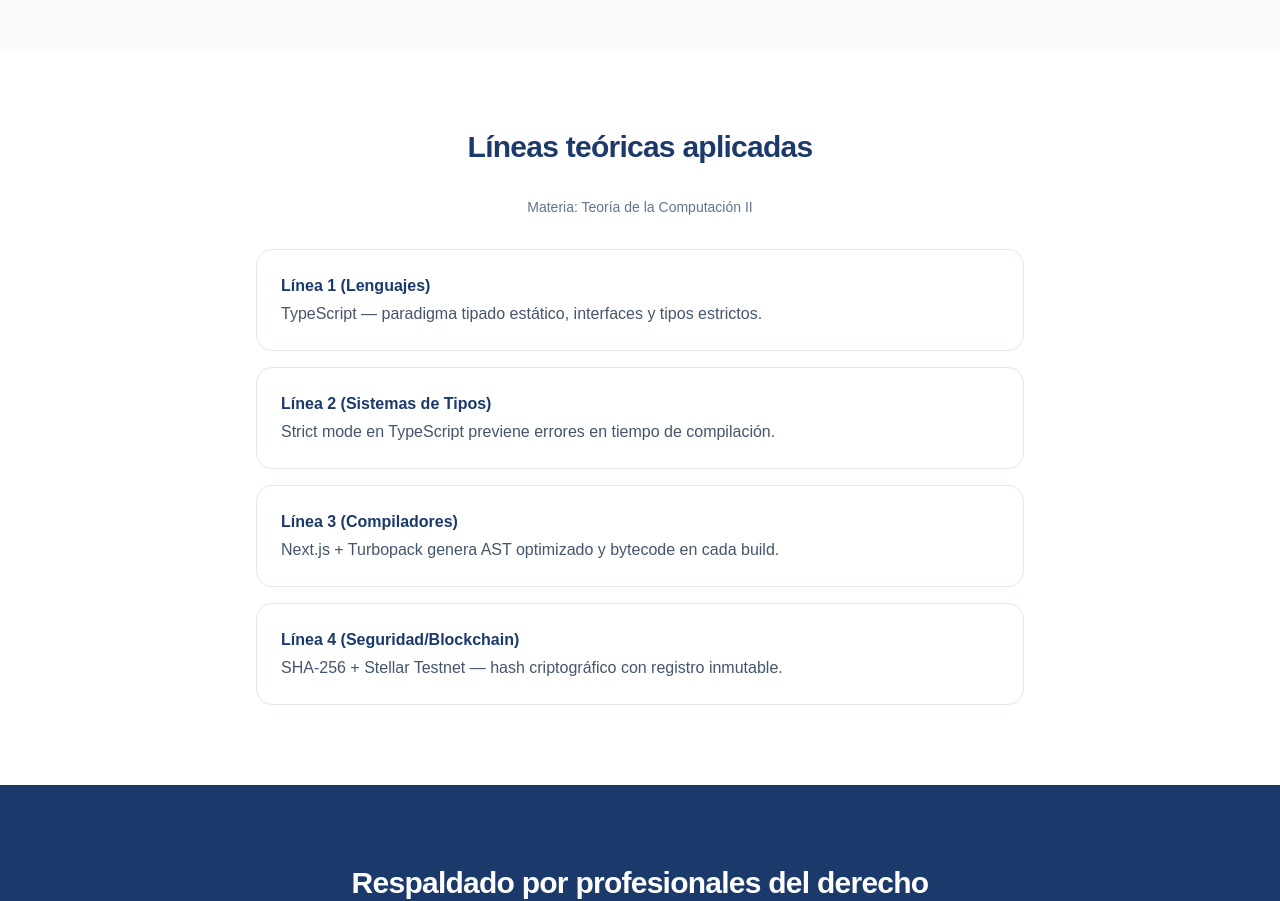
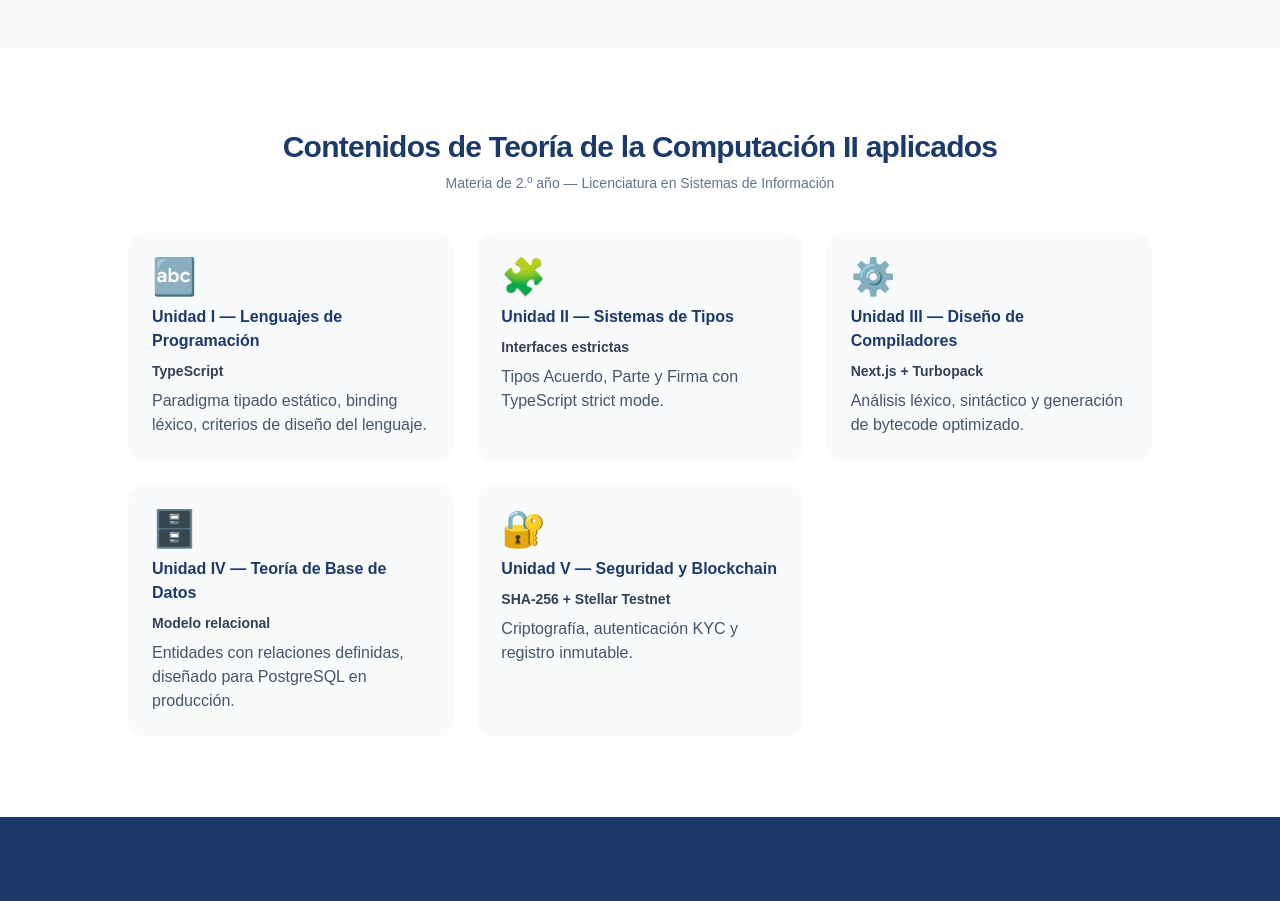
Before and after one commit to mgsen/allgree, a Next.js app: page /about in a window 1280 px wide. Shown: the part 1740-2641 px from the top of the page. Built offline with nearby package versions, Linux system fonts and the light colour scheme.

Commit message:
feat: /about — 5 unidades de Teoría de la Computación II actualizadas

```diff
--- a/src/app/about/page.tsx
+++ b/src/app/about/page.tsx
@@ -99,20 +99,26 @@ export default function About() {
 
         {/* Fundamento académico */}
         <section className="px-6 py-20">
-          <div className="mx-auto flex max-w-3xl flex-col gap-8">
-            <h2 className="text-center text-3xl font-bold tracking-tight text-[#1B3A6B]">
-              Líneas teóricas aplicadas
-            </h2>
-            <p className="text-center text-sm text-slate-500">
-              Materia: Teoría de la Computación II
-            </p>
-            <div className="flex flex-col gap-4">
-              {LINEAS.map(({ titulo, descripcion }) => (
+          <div className="mx-auto flex max-w-5xl flex-col gap-10">
+            <div className="flex flex-col gap-2 text-center">
+              <h2 className="text-3xl font-bold tracking-tight text-[#1B3A6B]">
+                Contenidos de Teoría de la Computación II aplicados
+              </h2>
+              <p className="text-sm text-slate-500">
+                Materia de 2.º año — Licenciatura en Sistemas de Información
+              </p>
+            </div>
+            <div className="grid grid-cols-1 gap-6 sm:grid-cols-2 lg:grid-cols-3">
+              {UNIDADES.map(({ icono, unidad, tecnologia, descripcion }) => (
                 <div
-                  key={titulo}
-                  className="flex flex-col gap-1 rounded-2xl border border-slate-200 bg-white p-6"
+                  key={unidad}
+                  className="flex flex-col gap-2 rounded-2xl bg-gray-50 p-6"
                 >
-                  <h3 className="font-bold text-[#1B3A6B]">{titulo}</h3>
+                  <span className="text-4xl">{icono}</span>
+                  <h3 className="font-bold text-[#1B3A6B]">{unidad}</h3>
+                  <p className="text-sm font-semibold text-slate-700">
+                    {tecnologia}
+                  </p>
                   <p className="text-slate-600">{descripcion}</p>
                 </div>
               ))}
@@ -195,25 +201,39 @@ const EQUIPO = [
   },
 ];
 
-const LINEAS = [
+const UNIDADES = [
   {
-    titulo: "Línea 1 (Lenguajes)",
+    icono: "🔤",
+    unidad: "Unidad I — Lenguajes de Programación",
+    tecnologia: "TypeScript",
     descripcion:
-      "TypeScript — paradigma tipado estático, interfaces y tipos estrictos.",
+      "Paradigma tipado estático, binding léxico, criterios de diseño del lenguaje.",
   },
   {
-    titulo: "Línea 2 (Sistemas de Tipos)",
+    icono: "🧩",
+    unidad: "Unidad II — Sistemas de Tipos",
+    tecnologia: "Interfaces estrictas",
     descripcion:
-      "Strict mode en TypeScript previene errores en tiempo de compilación.",
+      "Tipos Acuerdo, Parte y Firma con TypeScript strict mode.",
   },
   {
-    titulo: "Línea 3 (Compiladores)",
+    icono: "⚙️",
+    unidad: "Unidad III — Diseño de Compiladores",
+    tecnologia: "Next.js + Turbopack",
     descripcion:
-      "Next.js + Turbopack genera AST optimizado y bytecode en cada build.",
+      "Análisis léxico, sintáctico y generación de bytecode optimizado.",
   },
   {
-    titulo: "Línea 4 (Seguridad/Blockchain)",
+    icono: "🗄️",
+    unidad: "Unidad IV — Teoría de Base de Datos",
+    tecnologia: "Modelo relacional",
     descripcion:
-      "SHA-256 + Stellar Testnet — hash criptográfico con registro inmutable.",
+      "Entidades con relaciones definidas, diseñado para PostgreSQL en producción.",
+  },
+  {
+    icono: "🔐",
+    unidad: "Unidad V — Seguridad y Blockchain",
+    tecnologia: "SHA-256 + Stellar Testnet",
+    descripcion: "Criptografía, autenticación KYC y registro inmutable.",
   },
 ];
```
